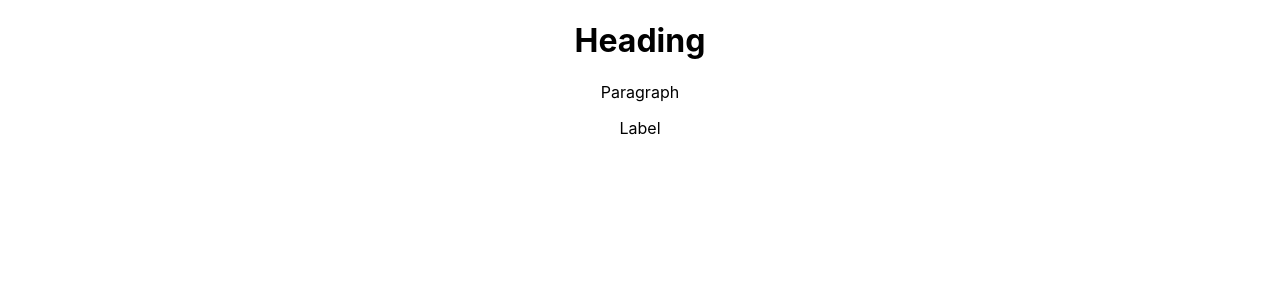
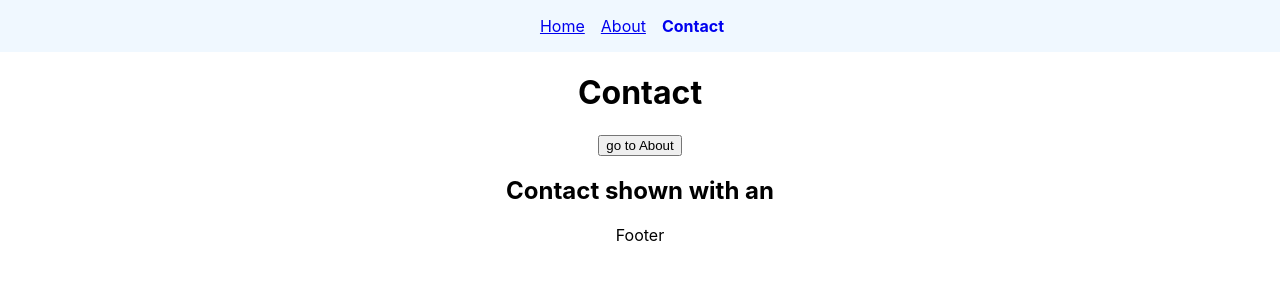
Before and after one commit to ethioclicks/react-practice, a React (Create React App) app: page /contact in a window 1280 px wide. Shown: the top 300 px of the page. Built offline with nearby package versions, Linux system fonts and the light colour scheme.

Commit message:
React Routing

```diff
--- a/package.json
+++ b/package.json
@@ -12,6 +12,7 @@
     "@types/react-dom": "^18.0.4",
     "react": "^18.1.0",
     "react-dom": "^18.1.0",
+    "react-router-dom": "^6.3.0",
     "react-scripts": "5.0.1",
     "typescript": "^4.6.4",
     "web-vitals": "^2.1.4"
--- a/src/App.tsx
+++ b/src/App.tsx
@@ -1,11 +1,22 @@
+import { Route, Routes } from 'react-router-dom';
 import './App.css';
-import { Test } from './Components/polymorphic/Test';
+import { About } from './Components/Pages/About';
+import { Contact } from './Components/Pages/Contact';
+import { ErrorPage } from './Components/Pages/ErrorPage';
+import { Footer } from './Components/Pages/Footer';
+import { Home } from './Components/Pages/Home';
+import { NavBar } from './Components/Pages/NavBar';
 function App() {
   return (
     <div className="App">
-      <Test as='h1' size='lg'>Heading</Test>
-      <Test as='p' size='md'>Paragraph</Test>
-      <Test as='label' htmlFor='someId' size='sm'color='secondary'>Label</Test>
+        <NavBar/>
+        <Routes>
+          <Route path='/' element={<Home/>}/>
+          <Route path='/about' element={<About/>}/>
+          <Route path='/contact' element={<Contact/>}/>
+          <Route path='*' element={<ErrorPage/>}/>
+        </Routes>
+        <Footer/>
     </div>
   );
 }
--- /dev/null
+++ b/src/Components/Pages/About.tsx
@@ -0,0 +1,9 @@
+
+export const About = () => {
+  return (
+    <div>
+
+        <h1>About</h1>
+    </div>
+  )
+}
--- /dev/null
+++ b/src/Components/Pages/Contact.tsx
@@ -0,0 +1,13 @@
+import { useNavigate, useParams } from "react-router-dom"
+
+export const Contact = () => {
+    let navigate = useNavigate()
+    let { id } = useParams()
+  return (
+    <div>
+        <h1>Contact</h1>
+        <button onClick={() => navigate('/about')}> go to About</button>
+        <h2>Contact shown with an { id } </h2>
+    </div>
+  )
+}
--- /dev/null
+++ b/src/Components/Pages/ErrorPage.tsx
@@ -0,0 +1,8 @@
+
+export const ErrorPage = () => {
+  return (
+    <div>
+        ErrorPage
+    </div>
+  )
+}
--- /dev/null
+++ b/src/Components/Pages/Footer.tsx
@@ -0,0 +1,6 @@
+
+export const Footer = () => {
+  return (
+    <div>Footer</div>
+  )
+}
--- /dev/null
+++ b/src/Components/Pages/Home.tsx
@@ -0,0 +1,8 @@
+
+export const Home = () => {
+  return (
+    <div>
+        <h1>Home</h1>
+    </div>
+  )
+}
--- /dev/null
+++ b/src/Components/Pages/NavBar.tsx
@@ -0,0 +1,14 @@
+import { Link, NavLink } from "react-router-dom"
+
+export const NavBar = () => {
+
+  return (
+    <div>
+        <nav>
+            <NavLink to='/' >Home</NavLink>
+            <NavLink to='/about' >About</NavLink>
+            <NavLink to='/contact' >Contact</NavLink>
+        </nav>
+    </div>
+  )
+}
--- a/src/index.css
+++ b/src/index.css
@@ -11,3 +11,14 @@
   font-family: source-code-pro, Menlo, Monaco, Consolas, 'Courier New',
     monospace;
 }
+nav {
+  background-color: aliceblue;
+  padding: 16px 32px;
+}
+nav a {
+  margin-right: 16px ;
+}
+nav a.active {
+   text-decoration: none;
+   font-weight: bold;
+}
--- a/src/index.tsx
+++ b/src/index.tsx
@@ -3,13 +3,16 @@
 import './index.css';
 import App from './App';
 import reportWebVitals from './reportWebVitals';
+import { BrowserRouter } from 'react-router-dom';
 
 const root = ReactDOM.createRoot(
   document.getElementById('root') as HTMLElement
 );
 root.render(
   <React.StrictMode>
-    <App />
+    <BrowserRouter>
+      <App />
+    </BrowserRouter>
   </React.StrictMode>
 );
 
```
Also changed, not shown: 1 other file (tests, documents, lock files or other folders).
